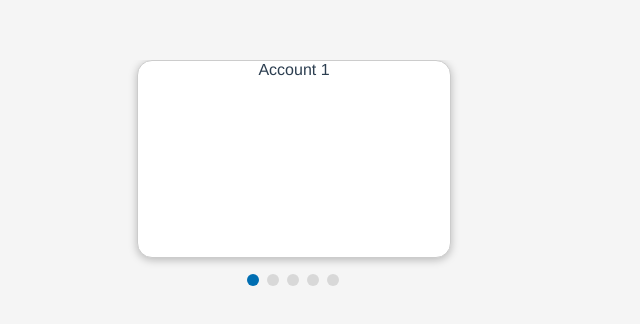
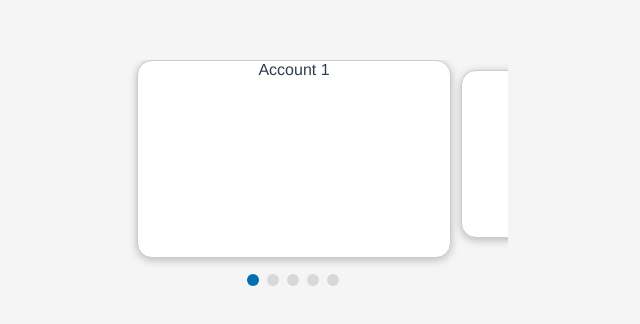
Before and after one commit to drinkingtheink/vue-swiperjs-demo, a Vue app: page / in a window 1280 px wide. Shown: the top 324 px of the page, without its empty margins (347-987 px from the left). Built offline with nearby package versions, Linux system fonts and the light colour scheme.

Commit message:
mobile polish experiment

```diff
--- a/src/components/AccountCarousel.vue
+++ b/src/components/AccountCarousel.vue
@@ -100,17 +100,20 @@ export default {
 .swiper-slide {
   border: 1px solid #ccc;
   transition: all .2s;
-  height: 196px;
+  height: 166px;
   width: 312px;
-  transform: scale(0.5);
   background-color: white;
   border-radius: 15px;
   box-shadow: 0px 2px 8px 0px rgba(0, 0, 0, 0.25);
+  margin-top: 10px;
 }
 
 .swiper-slide-active {
   margin-top: 0;
   transform: scale(1);
+  height: 196px;
+  width: 312px;
+  margin-top: 0;
 }
 
 /** PAGINATION */
```
